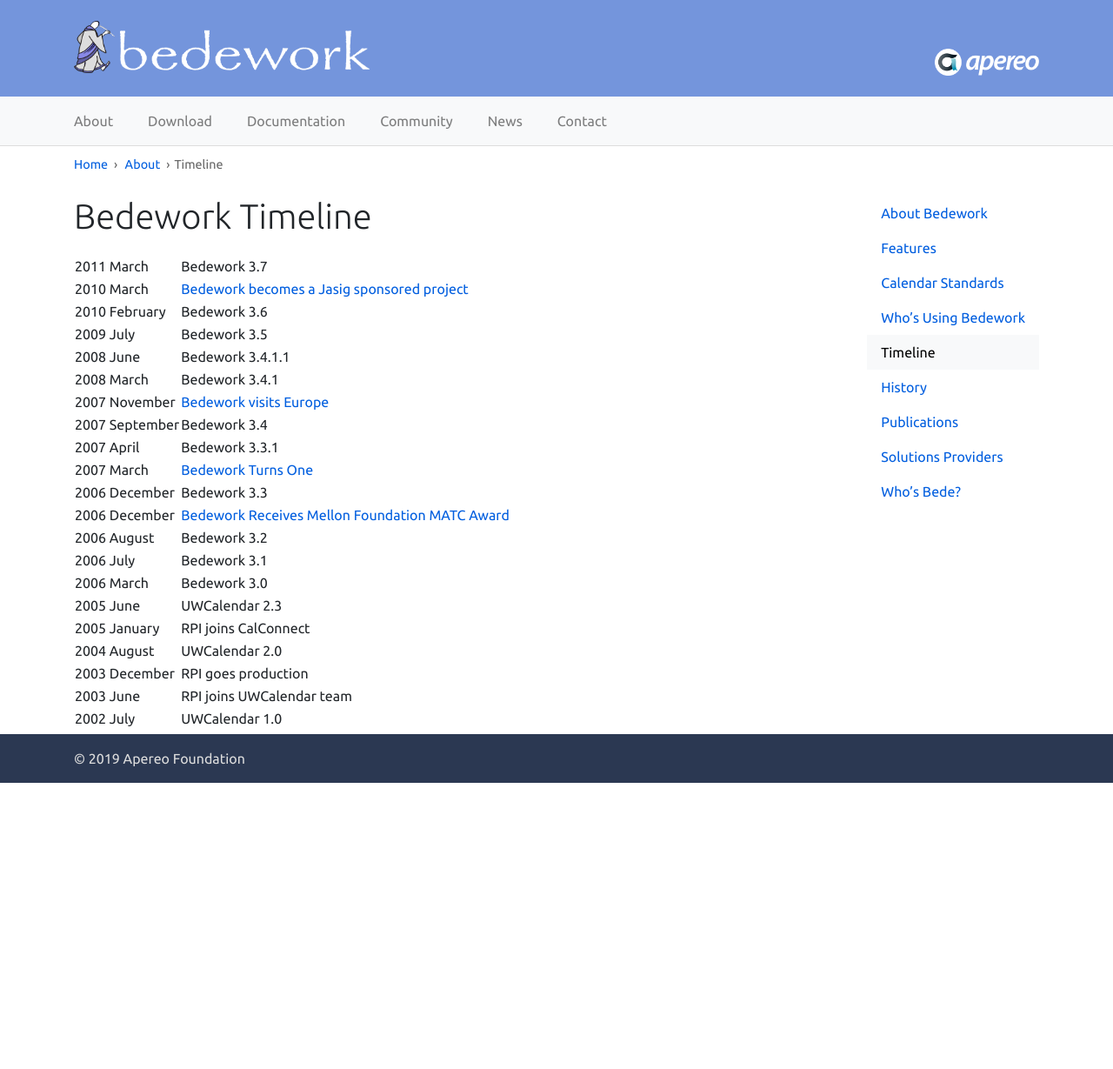
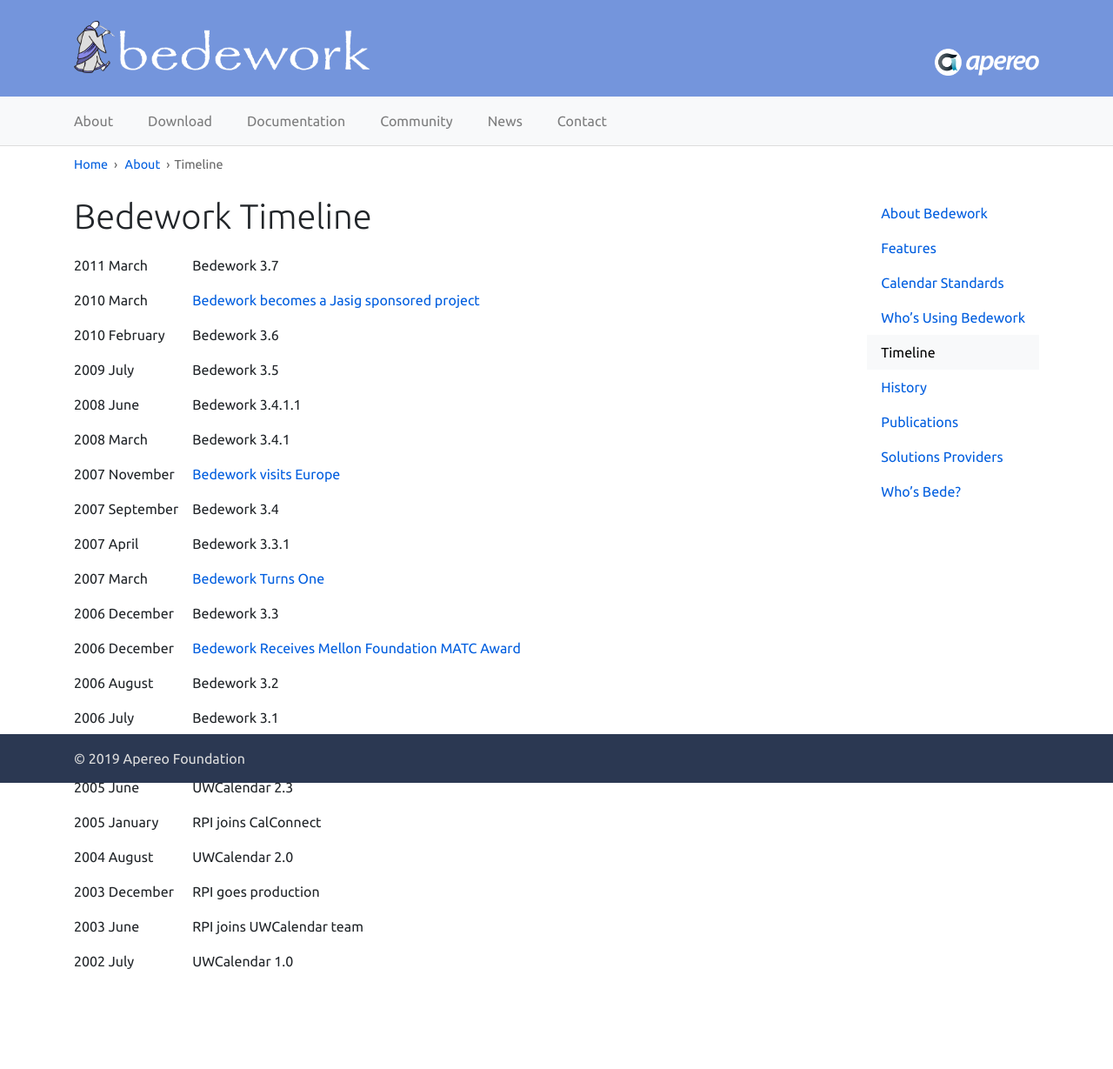
Before and after one commit to Bedework/bedework.github.io, a Jekyll site: the page built from _pages/about/timeline.html, in a window 1280 px wide. Shown: the whole page at 87% size. Built offline with Jekyll 4.4.1, drawn with Linux system fonts in a browser that asks for light colours; nearby versions of some CDN libraries; before the commit the page ends 935 px from its top, so only the background shows below that.

Commit message:
stylistic updates

```diff
--- a/_pages/about/timeline.html
+++ b/_pages/about/timeline.html
@@ -6,7 +6,7 @@
 permalink: /about/timeline
 ---
 
-<table id="timeline" summary="Bedework Timeline" border="0">
+<table id="timeline" class="commonTable" summary="Bedework Timeline" border="0">
   <tbody>
     <tr>
       <td class="dates">2011 March</td>
--- a/_sass/1-base-mobile.scss
+++ b/_sass/1-base-mobile.scss
@@ -65,6 +65,9 @@
 img {
   max-width: 100%;
 }
+.commonTable td {
+  padding: 0 1em 1em 0;
+}
 
 /* FOOTER */
 footer {
```
